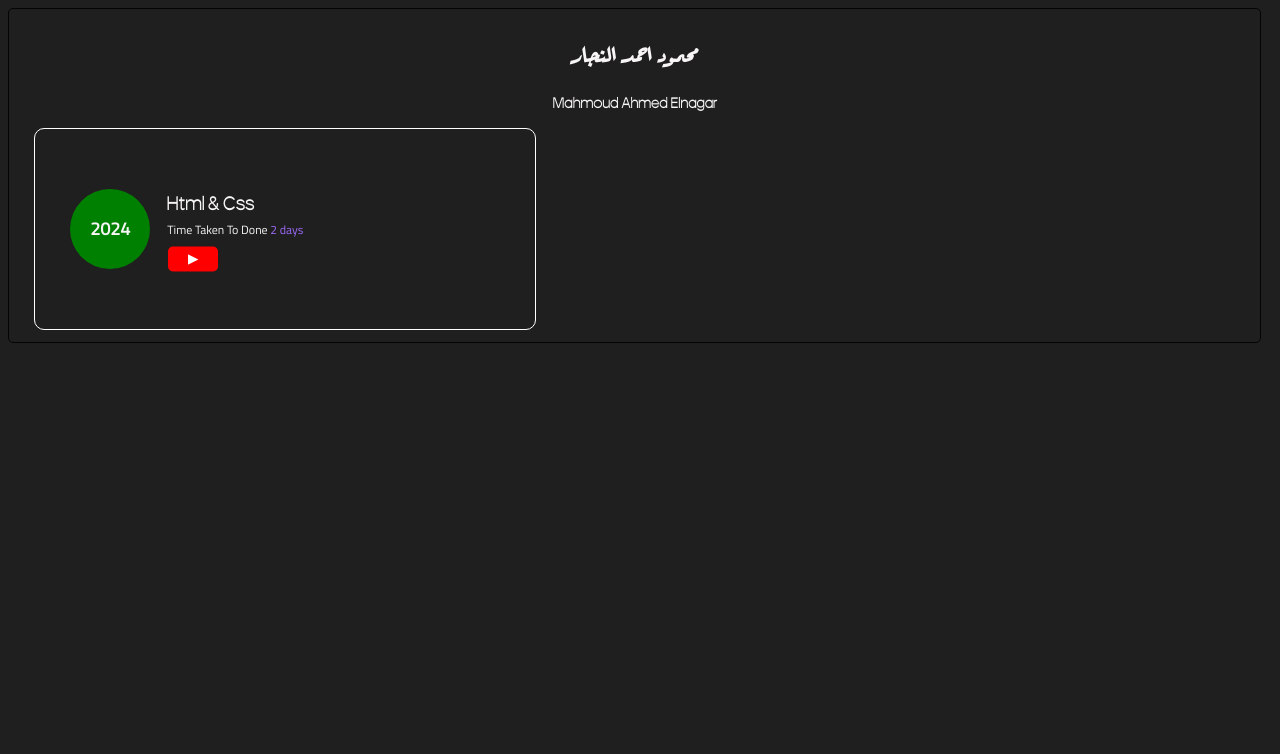
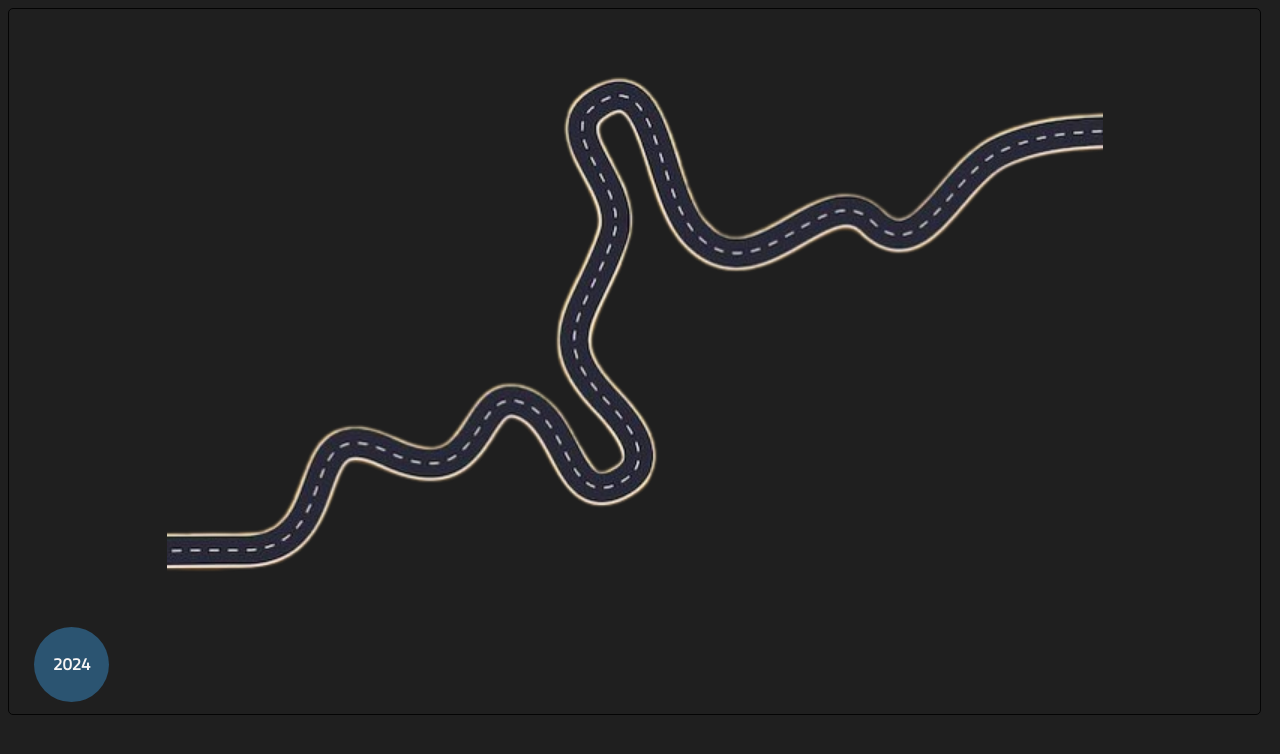
Before and after one commit to em1-23/TheNOx, a React (Vite) app: page /learningjourney in a window 1280 px wide. Shown: the top 754 px of the page. Built offline with nearby package versions, Linux system fonts and the light colour scheme.

Commit message:
Adding The JPin

```diff
--- a/src/Pages/Pages2/LearningJourney.jsx
+++ b/src/Pages/Pages2/LearningJourney.jsx
@@ -1,28 +1,27 @@
 import React from 'react'
 
 function LearningJourney() {
-  function JourneyCard(Nox){
-    const Color = `green`
+  function JourneyPin(){
     return(
-      <div className="JourneyCard">
-        <div className="TimeOfYeaer" style={{backgroundColor:Color}}>2024</div>
-        <h2 className="Name">Html & Css</h2>
-        <span className="TimeToTake">Time Taken To Done <span className="Days"> 2 days</span></span>
-        <div className="MoreAboutTheJourney">
-          <div className="MyFirstWebsites"></div>
-          <a target='_blank' href="https://youtu.be/q3yFo-t1ykw" className="Youtube">▶</a>
+      <div className="JourneyPin">
+        <div className="Years">
+          2024
+        </div>
+        <div className="ThePlot">
+          <h2 className="TheObjectInTheYear">Html & Css</h2>
+          <div className="Done">Ended In 2 Days</div>
+          <a href="" className="YoutubeLink">Youtube</a>
+          <p className="Description">
+            I Started As A Html Dev From The Bottom
+          </p>
         </div>
       </div>
     )
   }
-
   return (
     <div className='Section LearningJourney'>
-      <h1 className="Arabic">محمود احمد النجار</h1>
-      <h3 className="English">Mahmoud Ahmed Elnagar</h3>
-      <div className="TheJourney">
-        <JourneyCard />
-      </div>
+      <img src="/IMgs/J.png" alt="RoadMap" />
+      <JourneyPin />
     </div>
   )
 }
--- a/src/index.css
+++ b/src/index.css
@@ -544,60 +544,42 @@ h1.SpecialUnderName{
 /* First Page Styler Called :: Learning Journey */
 .Section.LearningJourney{
   text-align: center;
-}
-.Youtube{
-  --YouWidth:50px;
-  width: var(--YouWidth);
-  height: calc(var(--YouWidth)/2);
-  display: inline-block;
-  background-color: red;
-  color: white;
-  border-radius: 5px;
-  position: relative;
-  font-weight: 1000;
-  font-size: calc(var(--YouWidth)/4);
-  font-family: "Cairo";
-}
-.JourneyCard{
-  width: 500px;
-  height: 200px;
-  position: relative;
-  border-radius: 10px;
-  border:1.5px solid white;
-  .TimeOfYeaer{
-    --Widths:80px;
-    width: var(--Widths);
-    height: var(--Widths);
-    border-radius: 50%;
-    display: flex;
-    align-items: center;
-    justify-content: center;
-    font-size: calc(var(--Widths)/4.5);
-    font-weight: 900;
-    font-family: "Cairo";
-    position: absolute;
-    translate: -50% -50%;
-    top: 50%;
-    left:15%;
-  }
-  .Youtube{
-    position: absolute;
-    translate: -50% -50%;
-    top: 65%;
-    left:31.5%;
-  }
-  .Name ,.TimeToTake{
-    position: absolute;
-    translate: -50% -50%;
-    top: 30%;
-    left:35%;
-  }
-  .TimeToTake{
-    font-family:"Cairo";
-    top: 50%;
-    left:40%;
-    .Days{
-      color: #9e6bfc;
-    }
+  img{
+    width:auto;
+    height:75vh;
   }
 }
+.JourneyPin{
+  --WidthOfThePin:75px;
+  border-radius: 50%;
+  width: var(--WidthOfThePin);
+  height: var(--WidthOfThePin);
+  background-color: #2b5471;
+  position: relative;
+  .Years{
+    position: absolute;
+    top: 50%;
+    left: 50%;
+    translate: -50% -50%;
+    font-weight: 900;
+    font-family:"Cairo";
+    font-size: calc(var(--WidthOfThePin)/4.5);
+  }
+  .ThePlot{
+    position: absolute;
+    top: 50%;
+    left: 200%;
+    translate: -50% -50%;
+    width: calc(var(--WidthOfThePin)*2);
+    height: calc(var(--WidthOfThePin)*2);
+    border-radius: 7.5px;
+    background-color: #1790e7;
+    opacity: 0;
+    translate: -55% -50%;
+
+  }
+  &:hover .ThePlot{
+    opacity: 1;
+    translate: -50% -50%;
+  }
+}
```
Also changed, not shown: public/IMgs/J.png (added).
